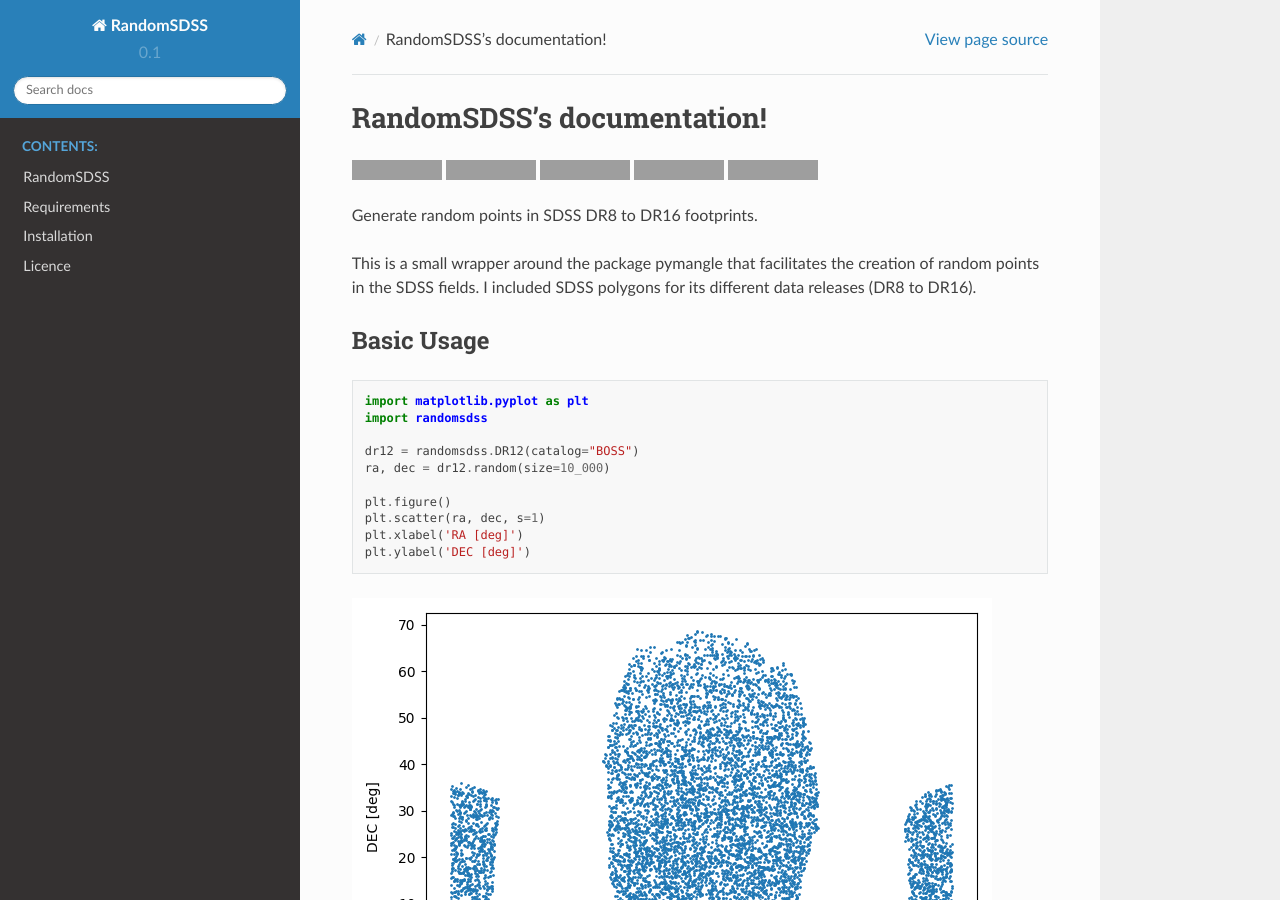
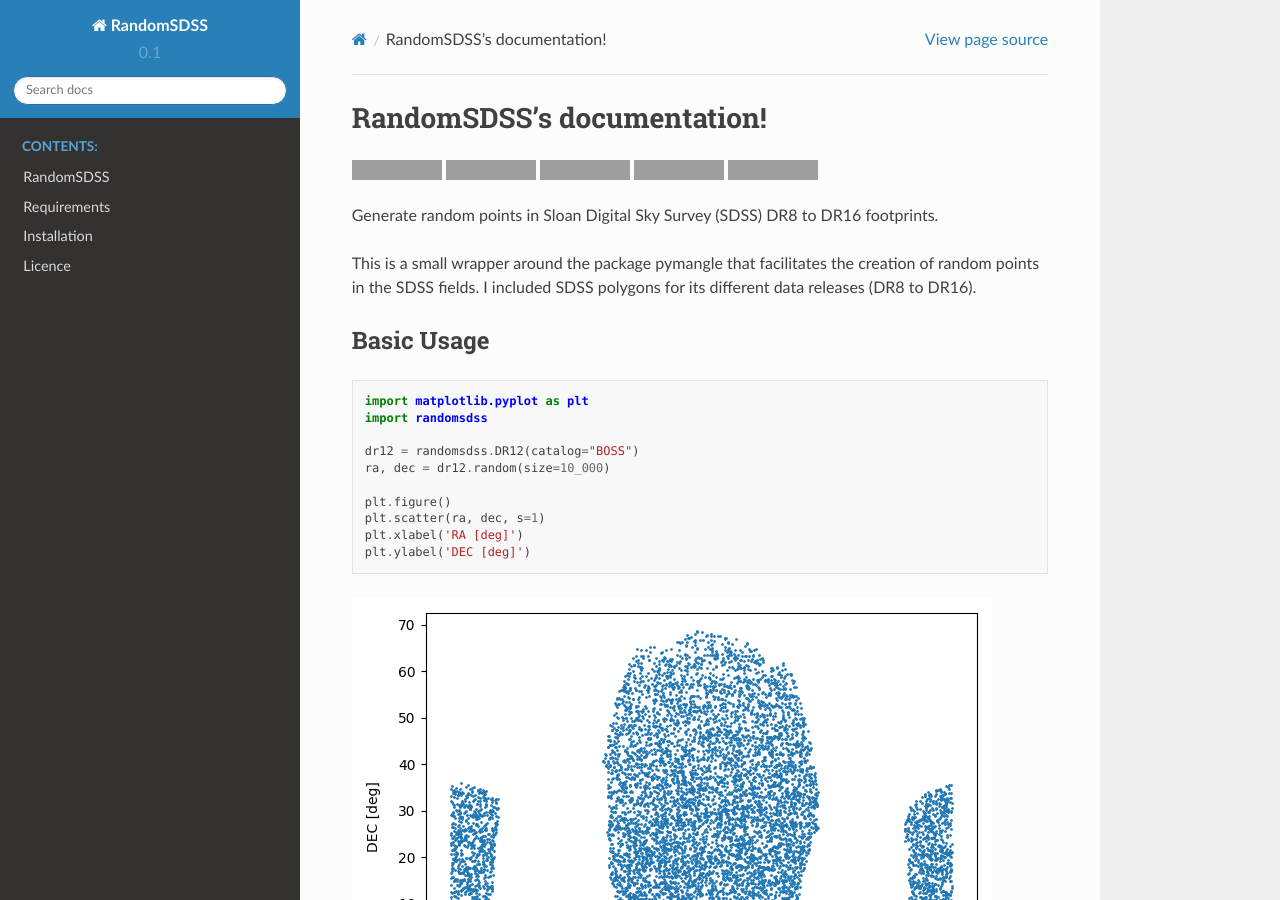
Before and after one commit to mchalela/RandomSDSS, a Sphinx documentation site: the page built from docs/source/index.rst, in a window 1280 px wide and 900 px high. Built offline with Sphinx 7.4.7 and the Read the Docs theme 2.0.0, drawn with Linux system fonts in a browser that asks for light colours; grey boxes are pictures that could not be loaded.

Commit message:
Update index.rst

```diff
--- a/docs/source/index.rst
+++ b/docs/source/index.rst
@@ -25,7 +25,7 @@
    :target: https://tldrlegal.com/license/mit-license
    :alt: License
 
-Generate random points in SDSS DR8 to DR16 footprints.
+Generate random points in Sloan Digital Sky Survey (SDSS) DR8 to DR16 footprints.
 
 This is a small wrapper around the package pymangle that facilitates
 the creation of random points in the SDSS fields. I included
```
